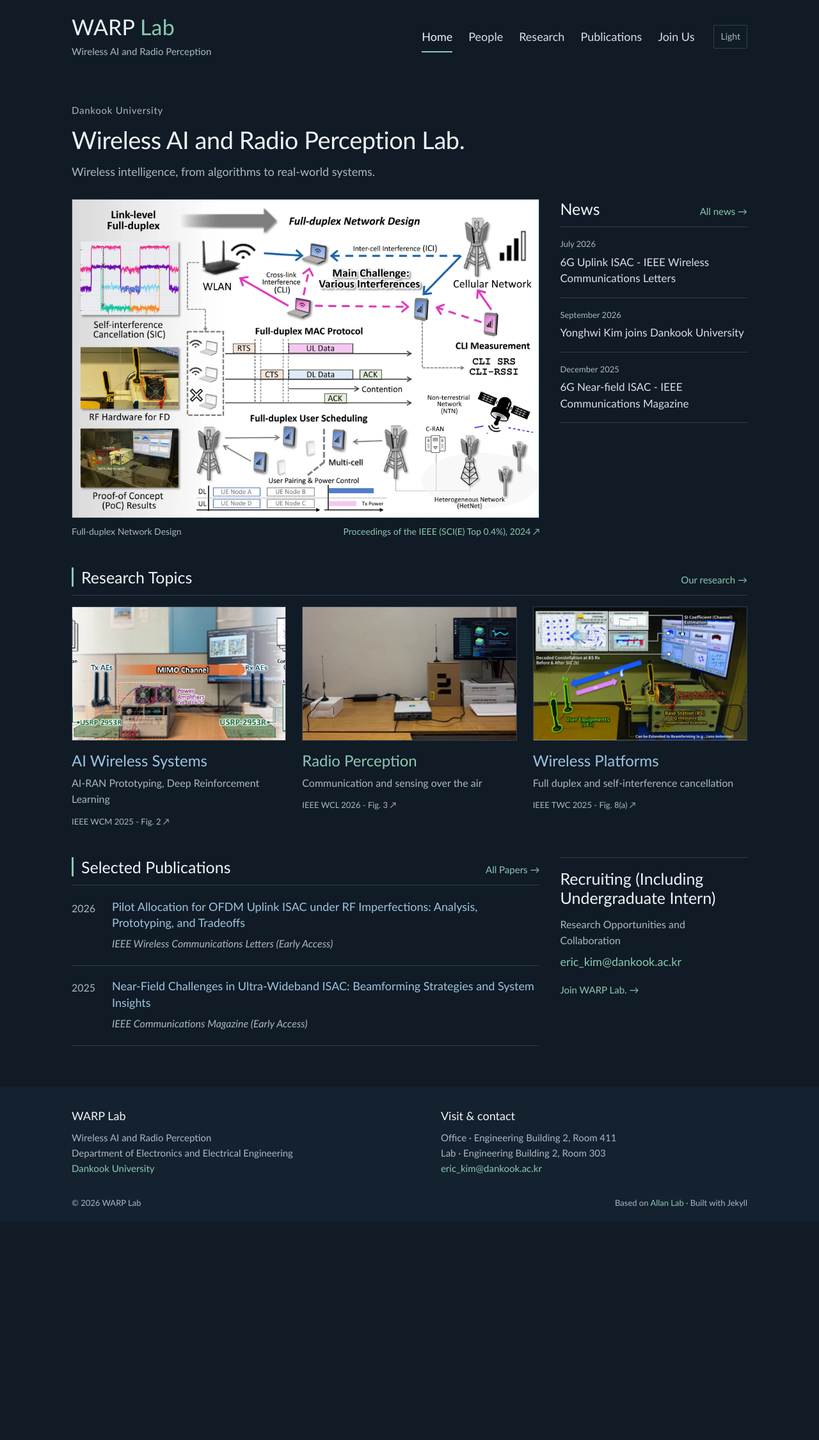
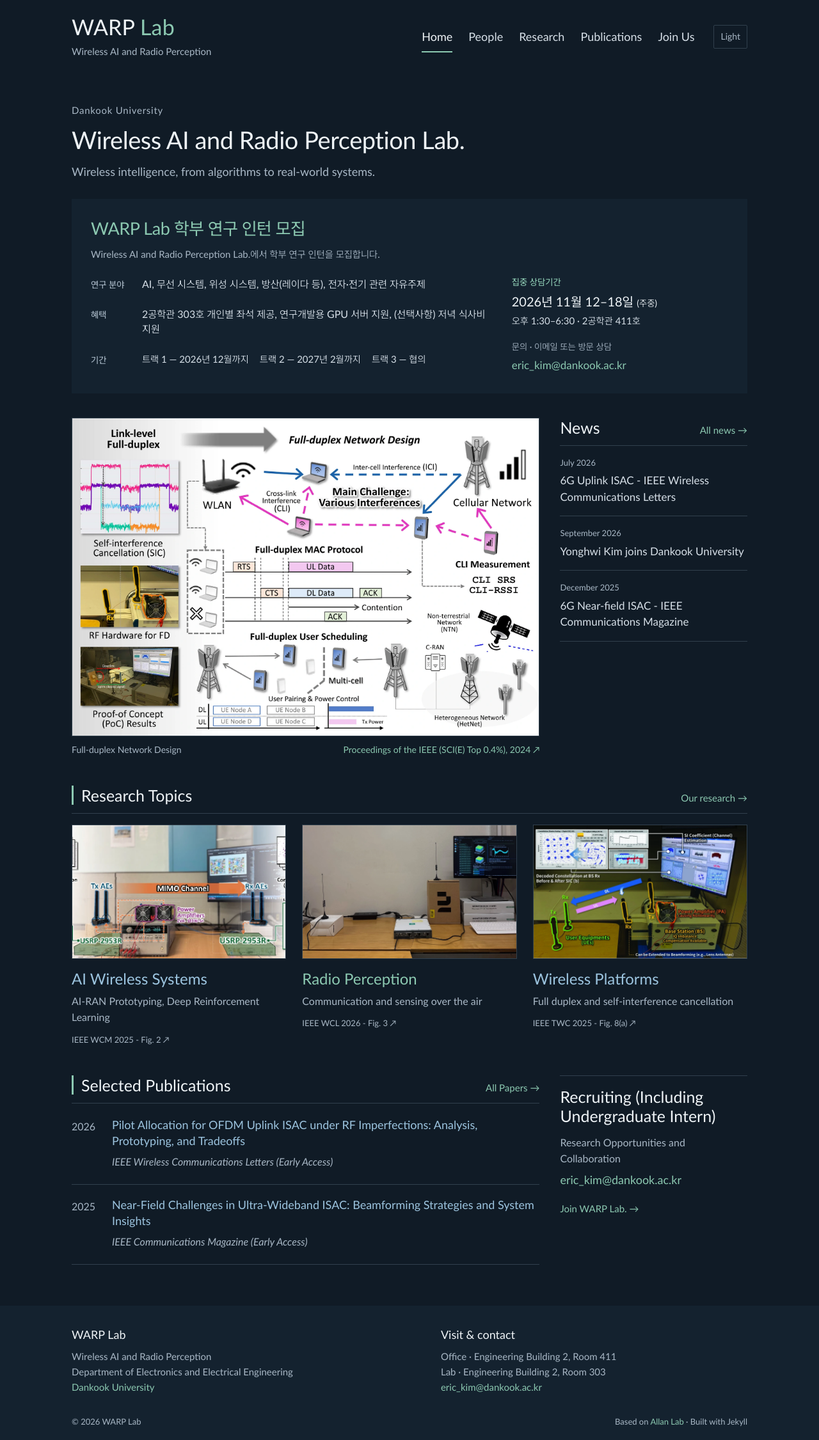
Before and after one commit to proferickim/WARP-LAB, a Jekyll site: the page built from _pages/home.html, in a window 1280 px wide. Shown: the whole page at 64% size. Built offline with Jekyll 4.4.1, drawn with Linux system fonts in a browser that asks for light colours; before the commit the page ends 1910 px from its top, so only the background shows below that.

Commit message:
Add a Korean undergraduate internship notice to the homepage

```diff
--- a/_data/research.yml
+++ b/_data/research.yml
@@ -20,7 +20,7 @@
   image_height: 895
   image_alt: Antennas, software-defined radios, and signal-processing displays in the OFDM uplink ISAC testbed
   image_credit: IEEE WCL 2026 - Fig. 3
-  detail_image: /images/researh/isac-experiment.webp
+  detail_image: /images/research/isac-experiment.webp
   detail_alt: OFDM uplink ISAC experimental setup, signal-processing workflow, and validation results
   short: Integrated sensing and communication, from waveforms to over-the-air experiments.
   description: We study integrated sensing and communication (ISAC) as a key application of next-generation wireless systems. Topics include near-field operation, wideband beamforming, OFDM sensing, and RF impairments, with interests extending toward satellite communications and synthetic aperture radar.
--- /dev/null
+++ b/_includes/internship-notice.html
@@ -0,0 +1,28 @@
+<section class="internship-notice" id="undergraduate-internship" lang="ko" aria-labelledby="internship-heading">
+  <header class="internship-heading">
+    <h2 id="internship-heading"><span lang="en">WARP Lab</span> 학부 연구 인턴 모집</h2>
+    <p><span lang="en">Wireless AI and Radio Perception Lab.</span>에서 학부 연구 인턴을 모집합니다.</p>
+  </header>
+  <div class="internship-columns">
+    <dl class="internship-details">
+      <div>
+        <dt>연구 분야</dt>
+        <dd>AI, 무선 시스템, 위성 시스템, 방산(레이다 등), 전자·전기 관련 자유주제</dd>
+      </div>
+      <div>
+        <dt>혜택</dt>
+        <dd>2공학관 303호 개인별 좌석 제공, 연구개발용 GPU 서버 지원, (선택사항) 저녁 식사비 지원</dd>
+      </div>
+      <div>
+        <dt>기간</dt>
+        <dd class="internship-tracks"><span>트랙 1 — 2026년 12월까지</span><span>트랙 2 — 2027년 2월까지</span><span>트랙 3 — 협의</span></dd>
+      </div>
+    </dl>
+    <div class="internship-consultation">
+      <h3>집중 상담기간</h3>
+      <p class="internship-dates">2026년 11월 12–18일 <span>(주중)</span></p>
+      <p class="internship-visit">오후 1:30–6:30 · 2공학관 411호</p>
+      <p class="internship-enquiry">문의 · 이메일 또는 방문 상담<br><a href="mailto:{{ site.email }}">{{ site.email }}</a></p>
+    </div>
+  </div>
+</section>
--- a/_pages/home.html
+++ b/_pages/home.html
@@ -8,6 +8,7 @@ permalink: /
   <h1>Wireless AI and Radio Perception Lab. </h1>
   <p class="home-description">Wireless intelligence, from algorithms to real-world systems.</p>
 </header>
+{% include internship-notice.html %}
 <div class="home-feature">
   <figure class="hero-figure">
     <a href="{{ '/publication/pieee24' | relative_url }}" aria-label="Read our survey on full-duplex network design">
--- a/css/main.scss
+++ b/css/main.scss
@@ -240,6 +240,33 @@ img { max-width: 100%; height: auto; }
 .home-intro { margin-bottom: 29px; }
 .home-intro h1 { font-size: 38px; margin-bottom: 12px; }
 .home-intro .home-description { color: $muted; margin: 0; }
+.internship-notice { margin: 0 0 38px; padding: 27px 30px 29px; background: var(--surface); font-size: 16px; font-weight: 350; line-height: 1.7; }
+.internship-heading { margin-bottom: 22px; }
+.internship-heading h2 { margin: 0 0 9px; color: $green; font-size: 27px; font-weight: 450; line-height: 1.4; letter-spacing: -.4px; }
+.internship-heading p { margin: 0; color: $muted; font-size: 15px; }
+.internship-columns { display: grid; grid-template-columns: minmax(0, 1.85fr) minmax(260px, 1fr); gap: 32px; }
+.internship-details { display: grid; gap: 12px; margin: 0; }
+.internship-details > div { display: grid; grid-template-columns: 64px minmax(0, 1fr); gap: 16px; }
+.internship-details dt { padding-top: 2px; color: $muted; font-size: 14px; font-weight: 500; }
+.internship-details dd { margin: 0; }
+.internship-tracks { display: flex; flex-wrap: wrap; gap: 2px 17px; font-size: 15px; }
+.internship-tracks span { display: inline-block; }
+.internship-consultation h3 { margin: 0 0 7px; color: $green; font-size: 14px; font-weight: 500; }
+.internship-dates { margin: 0 0 3px; color: var(--heading); font-size: 20px; font-weight: 450; line-height: 1.5; }
+.internship-dates span { font-size: 14px; font-weight: 350; white-space: nowrap; }
+.internship-visit { margin: 0; font-size: 15px; }
+.internship-enquiry { margin: 15px 0 0; color: $muted; font-size: 14px; }
+.internship-enquiry a { display: inline-block; margin-top: 3px; font-size: 17px; overflow-wrap: anywhere; }
+@media (max-width: 767px) {
+  .internship-notice { padding: 22px 20px; margin-bottom: 30px; font-size: 15px; }
+  .internship-heading { margin-bottom: 19px; }
+  .internship-heading h2 { font-size: 24px; }
+  .internship-heading p { font-size: 14px; }
+  .internship-columns { grid-template-columns: 1fr; gap: 24px; }
+  .internship-details > div { grid-template-columns: 56px minmax(0, 1fr); gap: 12px; }
+  .internship-details dt { font-size: 13px; }
+  .internship-tracks { font-size: 14px; }
+}
 .home-feature { display: grid; grid-template-columns: minmax(0, 2.5fr) minmax(220px, 1fr); gap: 32px; align-items: start; }
 .hero-figure { margin: 0; }
 .hero-figure img { display: block; width: 100%; height: auto; border: 1px solid $rule; }
```
